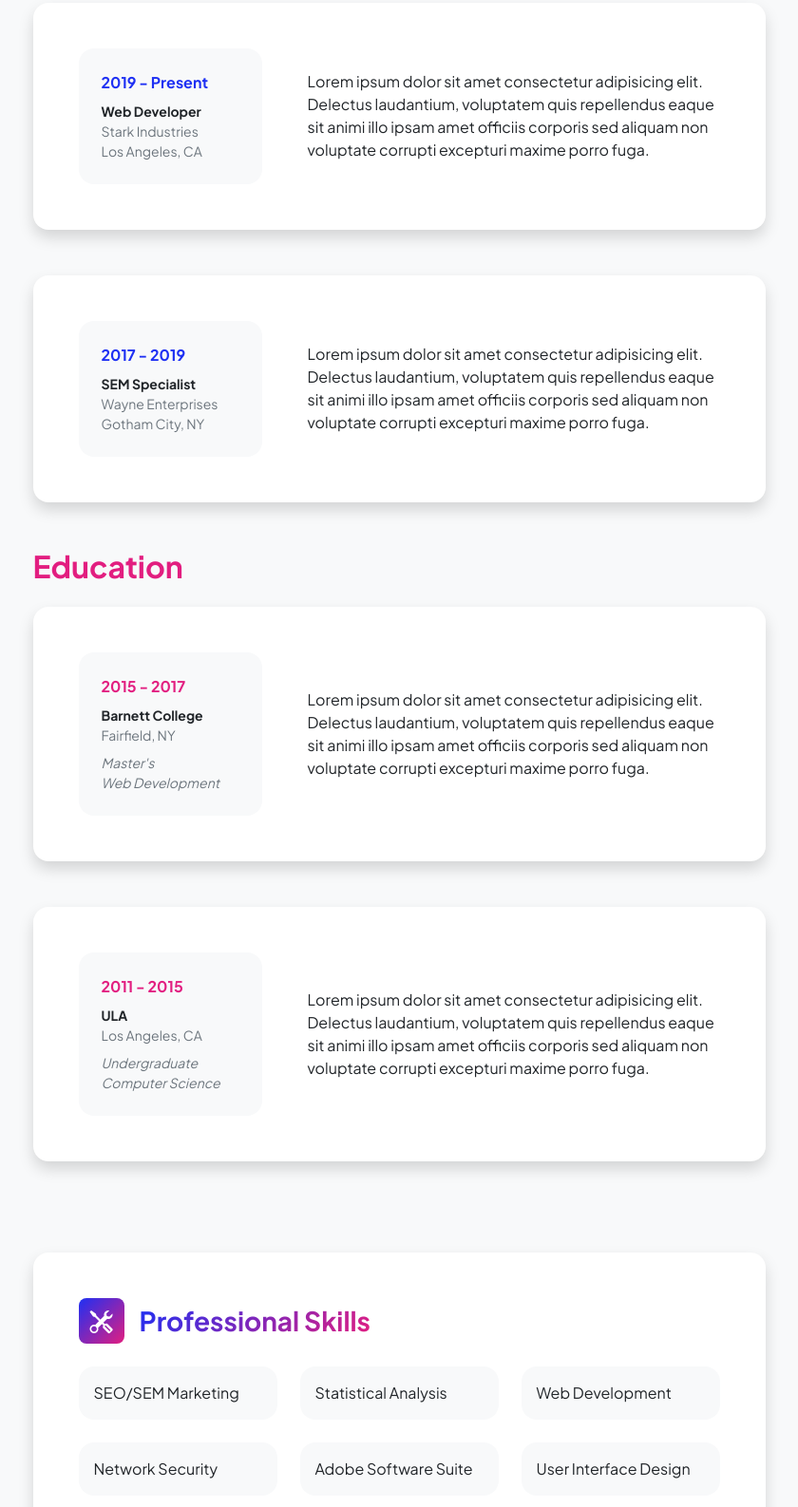
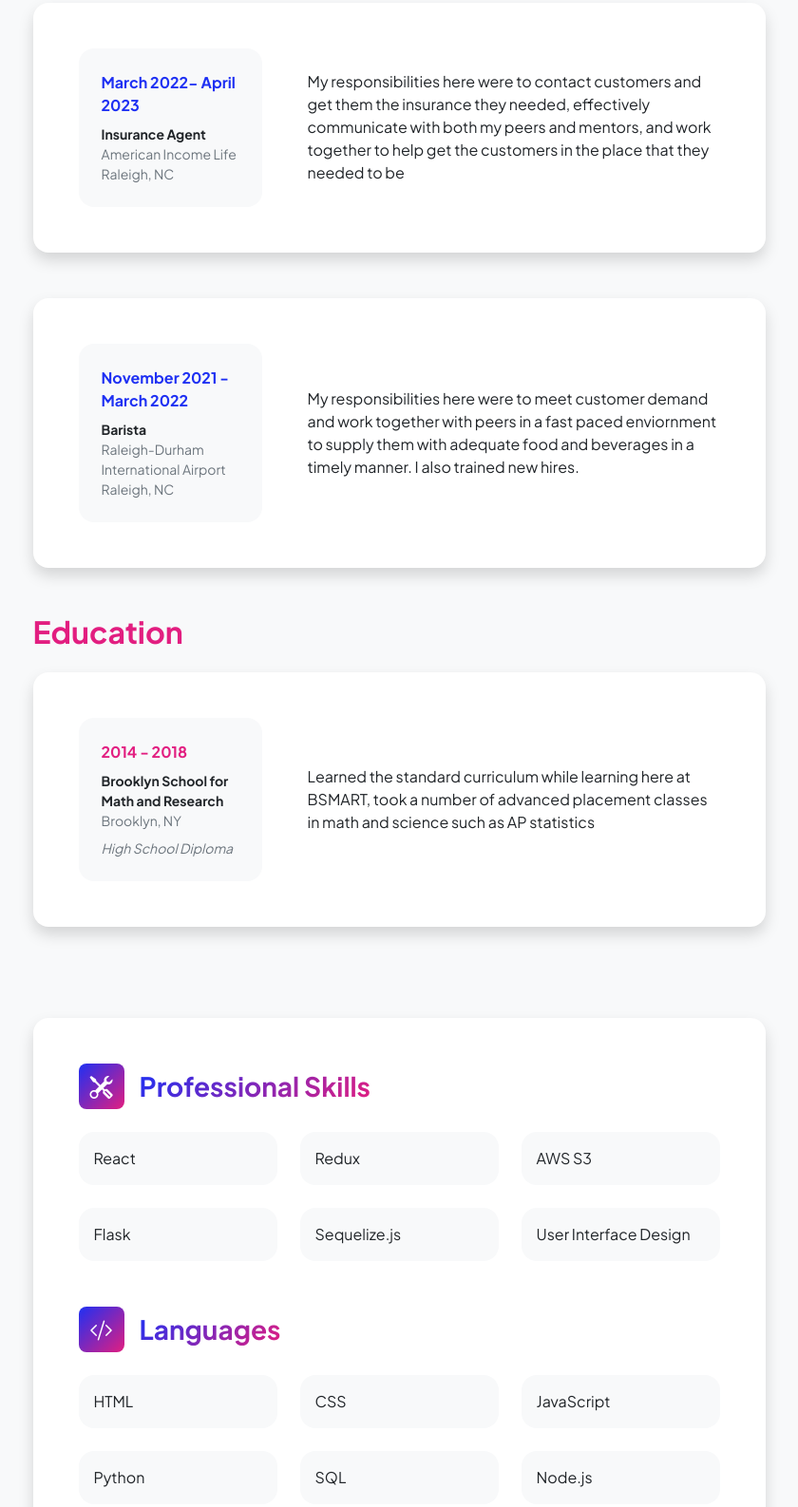
Before and after one commit to malcolmc22/malcolmc22.github.io, a plain HTML site: page resume.html in a window 1280 px wide. Shown: the part 305-1892 px from the top of the page at 95% size, without its empty margins (220-1060 px from the left). Drawn offline with nearby package versions, Linux system fonts and the light colour scheme.

Commit message:
new changes

```diff
--- a/resume.html
+++ b/resume.html
@@ -5,7 +5,7 @@
         <meta name="viewport" content="width=device-width, initial-scale=1, shrink-to-fit=no" />
         <meta name="description" content="" />
         <meta name="author" content="" />
-        <title>Personal - Start Bootstrap Template</title>
+        <title>Malcolm's Portfolio</title>
         <!-- Favicon-->
         <link rel="icon" type="image/x-icon" href="assets/favicon.ico" />
         <!-- Custom Google font-->
@@ -58,13 +58,13 @@
                                     <div class="row align-items-center gx-5">
                                         <div class="col text-center text-lg-start mb-4 mb-lg-0">
                                             <div class="bg-light p-4 rounded-4">
-                                                <div class="text-primary fw-bolder mb-2">2019 - Present</div>
-                                                <div class="small fw-bolder">Web Developer</div>
-                                                <div class="small text-muted">Stark Industries</div>
-                                                <div class="small text-muted">Los Angeles, CA</div>
+                                                <div class="text-primary fw-bolder mb-2">March 2022- April 2023</div>
+                                                <div class="small fw-bolder">Insurance Agent</div>
+                                                <div class="small text-muted">American Income Life</div>
+                                                <div class="small text-muted">Raleigh, NC</div>
                                             </div>
                                         </div>
-                                        <div class="col-lg-8"><div>Lorem ipsum dolor sit amet consectetur adipisicing elit. Delectus laudantium, voluptatem quis repellendus eaque sit animi illo ipsam amet officiis corporis sed aliquam non voluptate corrupti excepturi maxime porro fuga.</div></div>
+                                        <div class="col-lg-8"><div>My responsibilities here were to contact customers and get them the insurance they needed, effectively communicate with both my peers and mentors, and work together to help get the customers in the place that they needed to be</div></div>
                                     </div>
                                 </div>
                             </div>
@@ -74,13 +74,13 @@
                                     <div class="row align-items-center gx-5">
                                         <div class="col text-center text-lg-start mb-4 mb-lg-0">
                                             <div class="bg-light p-4 rounded-4">
-                                                <div class="text-primary fw-bolder mb-2">2017 - 2019</div>
-                                                <div class="small fw-bolder">SEM Specialist</div>
-                                                <div class="small text-muted">Wayne Enterprises</div>
-                                                <div class="small text-muted">Gotham City, NY</div>
+                                                <div class="text-primary fw-bolder mb-2">November 2021 - March 2022</div>
+                                                <div class="small fw-bolder">Barista</div>
+                                                <div class="small text-muted">Raleigh-Durham International Airport</div>
+                                                <div class="small text-muted">Raleigh, NC</div>
                                             </div>
                                         </div>
-                                        <div class="col-lg-8"><div>Lorem ipsum dolor sit amet consectetur adipisicing elit. Delectus laudantium, voluptatem quis repellendus eaque sit animi illo ipsam amet officiis corporis sed aliquam non voluptate corrupti excepturi maxime porro fuga.</div></div>
+                                        <div class="col-lg-8"><div>My responsibilities here were to meet customer demand and work together with peers in a fast paced enviornment to supply them with adequate food and beverages in a timely manner. I also trained new hires.</div></div>
                                     </div>
                                 </div>
                             </div>
@@ -94,43 +94,20 @@
                                     <div class="row align-items-center gx-5">
                                         <div class="col text-center text-lg-start mb-4 mb-lg-0">
                                             <div class="bg-light p-4 rounded-4">
-                                                <div class="text-secondary fw-bolder mb-2">2015 - 2017</div>
+                                                <div class="text-secondary fw-bolder mb-2">2014 - 2018</div>
                                                 <div class="mb-2">
-                                                    <div class="small fw-bolder">Barnett College</div>
-                                                    <div class="small text-muted">Fairfield, NY</div>
+                                                    <div class="small fw-bolder">Brooklyn School for Math and Research</div>
+                                                    <div class="small text-muted">Brooklyn, NY</div>
                                                 </div>
                                                 <div class="fst-italic">
-                                                    <div class="small text-muted">Master's</div>
-                                                    <div class="small text-muted">Web Development</div>
+                                                    <div class="small text-muted">High School Diploma</div>
                                                 </div>
                                             </div>
                                         </div>
-                                        <div class="col-lg-8"><div>Lorem ipsum dolor sit amet consectetur adipisicing elit. Delectus laudantium, voluptatem quis repellendus eaque sit animi illo ipsam amet officiis corporis sed aliquam non voluptate corrupti excepturi maxime porro fuga.</div></div>
+                                        <div class="col-lg-8"><div>Learned the standard curriculum while learning here at BSMART, took a number of advanced placement classes in math and science such as AP statistics</div></div>
                                     </div>
                                 </div>
                             </div>
-                            <!-- Education Card 2-->
-                            <div class="card shadow border-0 rounded-4 mb-5">
-                                <div class="card-body p-5">
-                                    <div class="row align-items-center gx-5">
-                                        <div class="col text-center text-lg-start mb-4 mb-lg-0">
-                                            <div class="bg-light p-4 rounded-4">
-                                                <div class="text-secondary fw-bolder mb-2">2011 - 2015</div>
-                                                <div class="mb-2">
-                                                    <div class="small fw-bolder">ULA</div>
-                                                    <div class="small text-muted">Los Angeles, CA</div>
-                                                </div>
-                                                <div class="fst-italic">
-                                                    <div class="small text-muted">Undergraduate</div>
-                                                    <div class="small text-muted">Computer Science</div>
-                                                </div>
-                                            </div>
-                                        </div>
-                                        <div class="col-lg-8"><div>Lorem ipsum dolor sit amet consectetur adipisicing elit. Delectus laudantium, voluptatem quis repellendus eaque sit animi illo ipsam amet officiis corporis sed aliquam non voluptate corrupti excepturi maxime porro fuga.</div></div>
-                                    </div>
-                                </div>
-                            </div>
-                        </section>
                         <!-- Divider-->
                         <div class="pb-5"></div>
                         <!-- Skills Section-->
@@ -145,13 +122,13 @@
                                             <h3 class="fw-bolder mb-0"><span class="text-gradient d-inline">Professional Skills</span></h3>
                                         </div>
                                         <div class="row row-cols-1 row-cols-md-3 mb-4">
-                                            <div class="col mb-4 mb-md-0"><div class="d-flex align-items-center bg-light rounded-4 p-3 h-100">SEO/SEM Marketing</div></div>
-                                            <div class="col mb-4 mb-md-0"><div class="d-flex align-items-center bg-light rounded-4 p-3 h-100">Statistical Analysis</div></div>
-                                            <div class="col"><div class="d-flex align-items-center bg-light rounded-4 p-3 h-100">Web Development</div></div>
+                                            <div class="col mb-4 mb-md-0"><div class="d-flex align-items-center bg-light rounded-4 p-3 h-100">React</div></div>
+                                            <div class="col mb-4 mb-md-0"><div class="d-flex align-items-center bg-light rounded-4 p-3 h-100">Redux</div></div>
+                                            <div class="col"><div class="d-flex align-items-center bg-light rounded-4 p-3 h-100">AWS S3</div></div>
                                         </div>
                                         <div class="row row-cols-1 row-cols-md-3">
-                                            <div class="col mb-4 mb-md-0"><div class="d-flex align-items-center bg-light rounded-4 p-3 h-100">Network Security</div></div>
-                                            <div class="col mb-4 mb-md-0"><div class="d-flex align-items-center bg-light rounded-4 p-3 h-100">Adobe Software Suite</div></div>
+                                            <div class="col mb-4 mb-md-0"><div class="d-flex align-items-center bg-light rounded-4 p-3 h-100">Flask</div></div>
+                                            <div class="col mb-4 mb-md-0"><div class="d-flex align-items-center bg-light rounded-4 p-3 h-100">Sequelize.js</div></div>
                                             <div class="col"><div class="d-flex align-items-center bg-light rounded-4 p-3 h-100">User Interface Design</div></div>
                                         </div>
                                     </div>
@@ -168,7 +145,7 @@
                                         </div>
                                         <div class="row row-cols-1 row-cols-md-3">
                                             <div class="col mb-4 mb-md-0"><div class="d-flex align-items-center bg-light rounded-4 p-3 h-100">Python</div></div>
-                                            <div class="col mb-4 mb-md-0"><div class="d-flex align-items-center bg-light rounded-4 p-3 h-100">Ruby</div></div>
+                                            <div class="col mb-4 mb-md-0"><div class="d-flex align-items-center bg-light rounded-4 p-3 h-100">SQL</div></div>
                                             <div class="col"><div class="d-flex align-items-center bg-light rounded-4 p-3 h-100">Node.js</div></div>
                                         </div>
                                     </div>
```
Also changed, not shown: contact.html (+1 -1 lines), index.html (+2 -2 lines), projects.html (+1 -1 lines).
